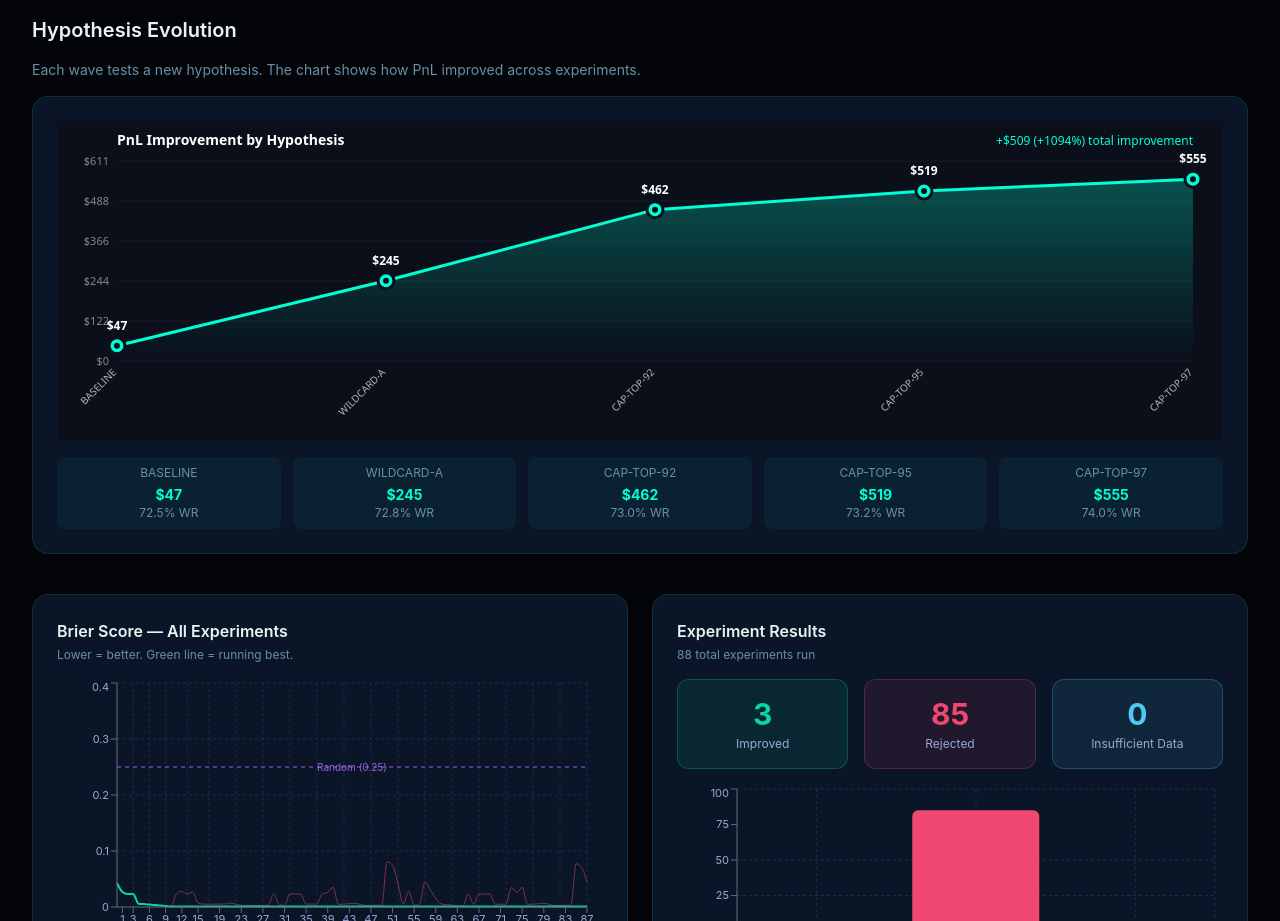
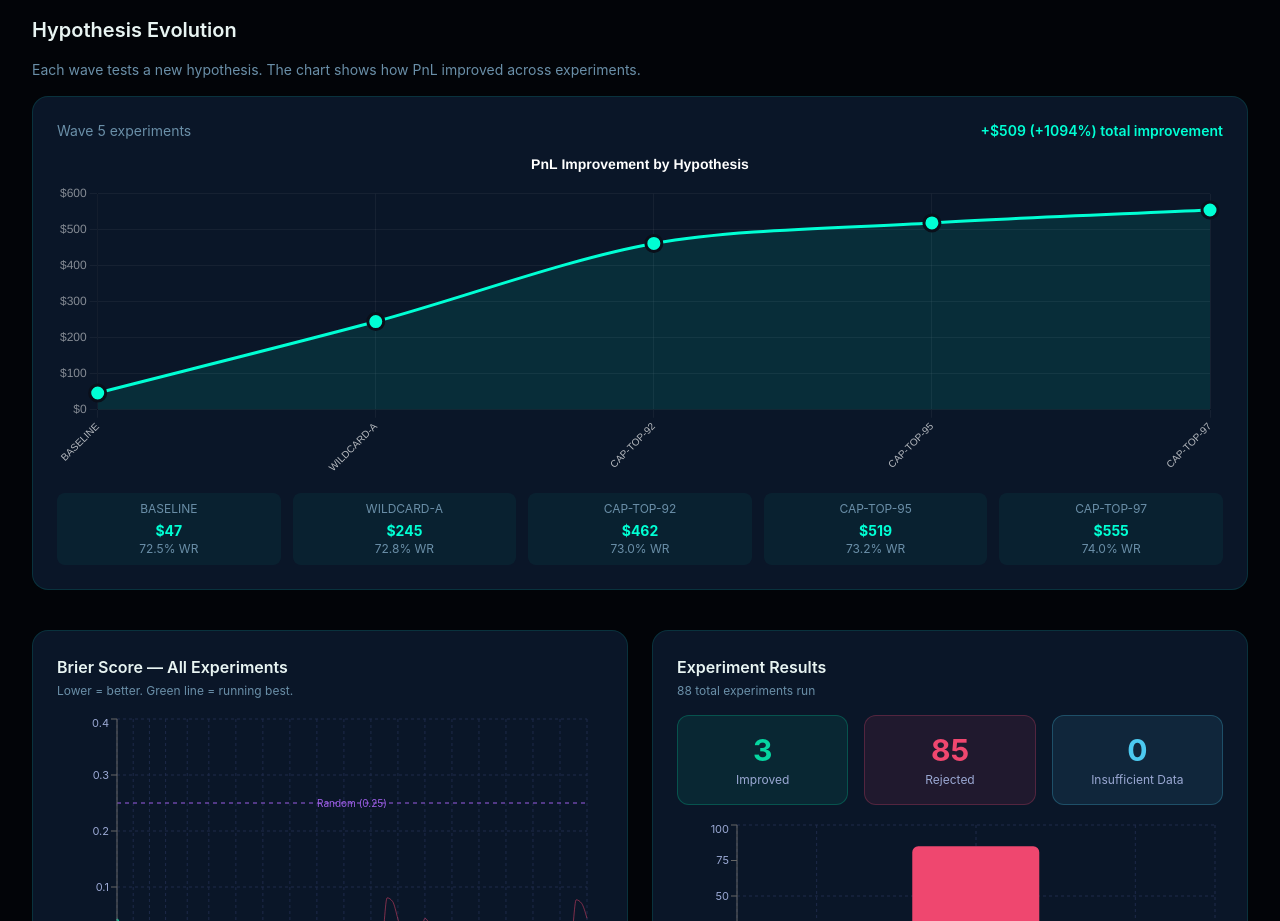
Before and after one commit to pagidik/kalshi-dashboard, a Next.js app: page /experiments in a window 1280 px wide. Shown: the part 840-1761 px from the top of the page. Built offline with nearby package versions, Linux system fonts and the light colour scheme.

Commit message:
fix: clean all corrupted characters, upgrade to react-chartjs-2

```diff
--- a/components/HypothesisChart.tsx
+++ b/components/HypothesisChart.tsx
@@ -1,6 +1,28 @@
 'use client'
 
-import { useEffect, useRef } from 'react'
+import {
+  Chart as ChartJS,
+  CategoryScale,
+  LinearScale,
+  PointElement,
+  LineElement,
+  Title,
+  Tooltip,
+  Legend,
+  Filler,
+} from 'chart.js'
+import { Line } from 'react-chartjs-2'
+
+ChartJS.register(
+  CategoryScale,
+  LinearScale,
+  PointElement,
+  LineElement,
+  Title,
+  Tooltip,
+  Legend,
+  Filler
+)
 
 interface HypothesisData {
   wave: number
@@ -19,157 +41,111 @@ interface Props {
 }
 
 export default function HypothesisChart({ data }: Props) {
-  const canvasRef = useRef<HTMLCanvasElement>(null)
-
-  useEffect(() => {
-    const canvas = canvasRef.current
-    if (!canvas) return
-
-    const ctx = canvas.getContext('2d')
-    if (!ctx) return
-
-    // High DPI support
-    const dpr = window.devicePixelRatio || 1
-    const rect = canvas.getBoundingClientRect()
-    canvas.width = rect.width * dpr
-    canvas.height = rect.height * dpr
-    ctx.scale(dpr, dpr)
-
-    const width = rect.width
-    const height = rect.height
-    const padding = { top: 40, right: 30, bottom: 80, left: 60 }
-    const chartWidth = width - padding.left - padding.right
-    const chartHeight = height - padding.top - padding.bottom
-
-    // Clear
-    ctx.fillStyle = '#0a0f1a'
-    ctx.fillRect(0, 0, width, height)
-
-    // Calculate scales
-    const maxPnl = Math.max(...data.map(d => d.pnl)) * 1.1
-    const minPnl = Math.min(0, ...data.map(d => d.pnl)) * 1.1
-
-    const xScale = (i: number) => padding.left + (i / (data.length - 1)) * chartWidth
-    const yScale = (pnl: number) => padding.top + chartHeight - ((pnl - minPnl) / (maxPnl - minPnl)) * chartHeight
-
-    // Grid lines
-    ctx.strokeStyle = 'rgba(255, 255, 255, 0.05)'
-    ctx.lineWidth = 1
-    const gridLines = 5
-    for (let i = 0; i <= gridLines; i++) {
-      const y = padding.top + (i / gridLines) * chartHeight
-      ctx.beginPath()
-      ctx.moveTo(padding.left, y)
-      ctx.lineTo(width - padding.right, y)
-      ctx.stroke()
-
-      // Y-axis labels
-      const value = maxPnl - (i / gridLines) * (maxPnl - minPnl)
-      ctx.fillStyle = 'rgba(255, 255, 255, 0.5)'
-      ctx.font = '11px system-ui'
-      ctx.textAlign = 'right'
-      ctx.fillText(`$${value.toFixed(0)}`, padding.left - 8, y + 4)
+  const chartData = {
+    labels: data.map(d => d.hypothesis),
+    datasets: [
+      {
+        label: 'PnL ($)',
+        data: data.map(d => d.pnl),
+        borderColor: '#00ffd4',
+        backgroundColor: 'rgba(0, 255, 212, 0.1)',
+        borderWidth: 3,
+        pointRadius: 8,
+        pointBackgroundColor: data.map(d => d.improved ? '#00ffd4' : '#ef476f'),
+        pointBorderColor: '#0a0f1a',
+        pointBorderWidth: 3,
+        pointHoverRadius: 10,
+        fill: true,
+        tension: 0.3,
+      },
+    ],
   }
 
-    // Zero line
-    if (minPnl < 0) {
-      const zeroY = yScale(0)
-      ctx.strokeStyle = 'rgba(255, 255, 255, 0.2)'
-      ctx.setLineDash([4, 4])
-      ctx.beginPath()
-      ctx.moveTo(padding.left, zeroY)
-      ctx.lineTo(width - padding.right, zeroY)
-      ctx.stroke()
-      ctx.setLineDash([])
+  const options = {
+    responsive: true,
+    maintainAspectRatio: false,
+    plugins: {
+      legend: {
+        display: false,
+      },
+      title: {
+        display: true,
+        text: 'PnL Improvement by Hypothesis',
+        color: '#ffffff',
+        font: {
+          size: 14,
+          weight: 'bold' as const,
+        },
+        padding: { bottom: 20 },
+      },
+      tooltip: {
+        backgroundColor: '#1a1f2e',
+        titleColor: '#ffffff',
+        bodyColor: '#a0a0a0',
+        borderColor: '#00ffd4',
+        borderWidth: 1,
+        padding: 12,
+        displayColors: false,
+        callbacks: {
+          title: (items: { dataIndex: number }[]) => {
+            const idx = items[0].dataIndex
+            return data[idx].hypothesis
+          },
+          label: (item: { dataIndex: number }) => {
+            const d = data[item.dataIndex]
+            return [
+              `PnL: $${d.pnl.toFixed(0)}`,
+              `Win Rate: ${(d.winRate * 100).toFixed(1)}%`,
+              `Brier: ${d.brier.toFixed(4)}`,
+              `Samples: ${d.samples}`,
+              `${d.description}`,
+            ]
+          },
+        },
+      },
+    },
+    scales: {
+      x: {
+        grid: {
+          color: 'rgba(255, 255, 255, 0.05)',
+        },
+        ticks: {
+          color: 'rgba(255, 255, 255, 0.7)',
+          font: { size: 10 },
+          maxRotation: 45,
+          minRotation: 45,
+        },
+      },
+      y: {
+        grid: {
+          color: 'rgba(255, 255, 255, 0.05)',
+        },
+        ticks: {
+          color: 'rgba(255, 255, 255, 0.5)',
+          callback: (value: number | string) => `$${value}`,
+        },
+        beginAtZero: true,
+      },
+    },
   }
 
-    // Draw area under curve
-    ctx.beginPath()
-    ctx.moveTo(xScale(0), yScale(0))
-    data.forEach((d, i) => {
-      ctx.lineTo(xScale(i), yScale(d.pnl))
-    })
-    ctx.lineTo(xScale(data.length - 1), yScale(0))
-    ctx.closePath()
-    const gradient = ctx.createLinearGradient(0, padding.top, 0, padding.top + chartHeight)
-    gradient.addColorStop(0, 'rgba(0, 255, 212, 0.3)')
-    gradient.addColorStop(1, 'rgba(0, 255, 212, 0)')
-    ctx.fillStyle = gradient
-    ctx.fill()
-
-    // Draw line
-    ctx.beginPath()
-    ctx.strokeStyle = '#00ffd4'
-    ctx.lineWidth = 3
-    ctx.lineJoin = 'round'
-    ctx.lineCap = 'round'
-    data.forEach((d, i) => {
-      if (i === 0) ctx.moveTo(xScale(i), yScale(d.pnl))
-      else ctx.lineTo(xScale(i), yScale(d.pnl))
-    })
-    ctx.stroke()
-
-    // Draw points and labels
-    data.forEach((d, i) => {
-      const x = xScale(i)
-      const y = yScale(d.pnl)
-
-      // Point
-      ctx.beginPath()
-      ctx.arc(x, y, 8, 0, Math.PI * 2)
-      ctx.fillStyle = d.improved ? '#00ffd4' : '#ef476f'
-      ctx.fill()
-      ctx.strokeStyle = '#0a0f1a'
-      ctx.lineWidth = 3
-      ctx.stroke()
-
-      // Inner dot
-      ctx.beginPath()
-      ctx.arc(x, y, 3, 0, Math.PI * 2)
-      ctx.fillStyle = '#0a0f1a'
-      ctx.fill()
-
-      // PnL label above point
-      ctx.fillStyle = '#ffffff'
-      ctx.font = 'bold 12px system-ui'
-      ctx.textAlign = 'center'
-      ctx.fillText(`$${d.pnl.toFixed(0)}`, x, y - 16)
-
-      // X-axis labels (hypothesis names)
-      ctx.save()
-      ctx.translate(x, height - padding.bottom + 12)
-      ctx.rotate(-Math.PI / 4)
-      ctx.fillStyle = 'rgba(255, 255, 255, 0.7)'
-      ctx.font = '10px system-ui'
-      ctx.textAlign = 'right'
-      ctx.fillText(d.hypothesis, 0, 0)
-      ctx.restore()
-    })
-
-    // Title
-    ctx.fillStyle = '#ffffff'
-    ctx.font = 'bold 14px system-ui'
-    ctx.textAlign = 'left'
-    ctx.fillText('PnL Improvement by Hypothesis', padding.left, 24)
-
-    // Improvement annotation
+  // Calculate improvement stats
   const lastData = data[data.length - 1]
   const firstData = data[0]
   const improvement = lastData.pnl - firstData.pnl
   const pctImprovement = ((lastData.pnl / firstData.pnl - 1) * 100).toFixed(0)
-    ctx.fillStyle = '#00ffd4'
-    ctx.font = '12px system-ui'
-    ctx.textAlign = 'right'
-    ctx.fillText(`+$${improvement.toFixed(0)} (+${pctImprovement}%) total improvement`, width - padding.right, 24)
-
-  }, [data])
 
   return (
     <div className="card">
-      <canvas
-        ref={canvasRef}
-        style={{ width: '100%', height: '320px' }}
-      />
+      <div className="flex justify-between items-center mb-4">
+        <span className="text-sm text-muted">Wave {data.length} experiments</span>
+        <span className="text-sm font-semibold" style={{ color: '#00ffd4' }}>
+          +${improvement.toFixed(0)} (+{pctImprovement}%) total improvement
+        </span>
+      </div>
+      <div style={{ height: '320px' }}>
+        <Line data={chartData} options={options} />
+      </div>
       <div className="mt-4 grid grid-cols-2 sm:grid-cols-5 gap-3">
         {data.map((d, i) => (
           <div key={i} className="text-center p-2 rounded-lg" style={{ background: 'rgba(0, 255, 212, 0.05)' }}>
--- a/package.json
+++ b/package.json
@@ -9,8 +9,10 @@
     "lint": "eslint"
   },
   "dependencies": {
+    "chart.js": "^4.5.1",
     "next": "16.1.6",
     "react": "19.2.3",
+    "react-chartjs-2": "^5.3.1",
     "react-dom": "19.2.3",
     "recharts": "^3.8.0"
   },
```
Also changed, not shown: 1 other file (tests, documents, lock files or other folders). Lines whose indentation alone changed are shown as unchanged.
